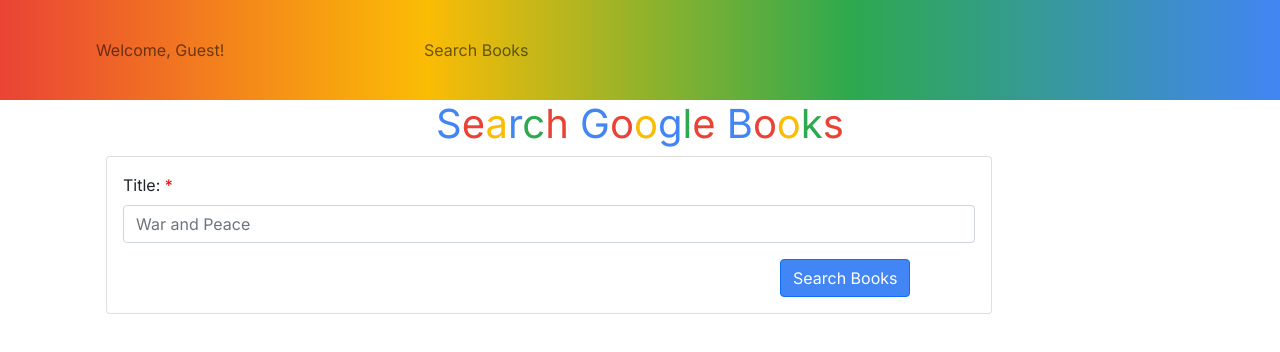
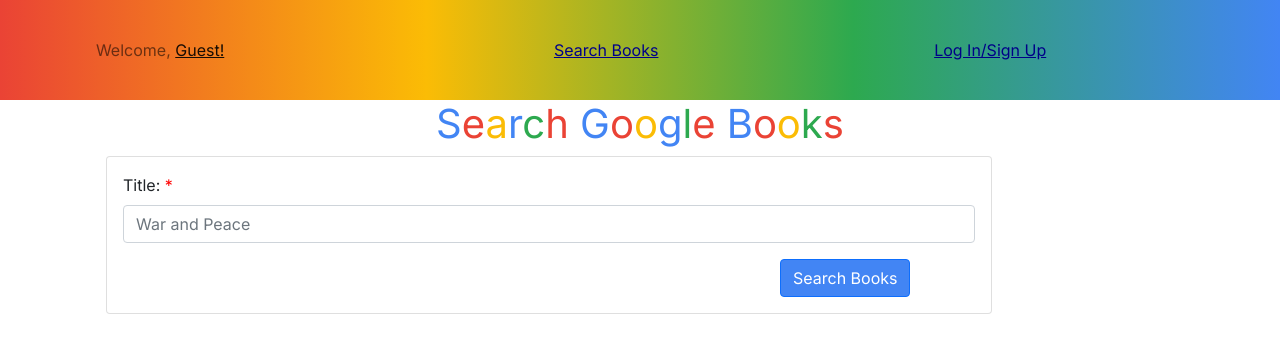
Before and after one commit to LauraCole1900/mern-google-book-search, a React (Create React App) app in the folder client/: page / in a window 1280 px wide. Shown: the top 352 px of the page. Built offline with nearby package versions, Linux system fonts and the light colour scheme.

Commit message:
started incorporating auth into navbar

```diff
--- a/client/src/components/nav/index.js
+++ b/client/src/components/nav/index.js
@@ -2,6 +2,7 @@
 import { Link, useNavigate } from "react-router-dom";
 import { Container, Navbar, Nav, Image } from "react-bootstrap";
 import { UserAPI } from "../../utils/api";
+import Auth from '../../utils/auth';
 import "./style.css";
 
 const Navigation = () => {
@@ -31,34 +32,34 @@
       {/* {pageReady === true && */}
       <Navbar expand="sm" className="navbar">
         <Navbar.Text className="hello">
-          Welcome, Guest!
-          {/* {isAuthenticated
-              ? <Link to="/profile" className={navigate.pathname === "/profile" ? "navlink active" : "navlink"}>
+          Welcome,&nbsp;
+          {Auth.loggedIn()
+            ? <Link to="/profile" className="navlink">
               {userInfo.given_name}!
             </Link>
-              : <Link to={window.location.origin} className="navlink guest" onClick={() => loginWithRedirect()}>
+            : <Link to="/login" className="navlink">
               Guest!
             </Link>
-            } */}
+          }
         </Navbar.Text>
         <Nav className="navobj">
           {/* <Navbar.Toggle aria-controls="basic-navbar-nav" className="toggle" data-toggle="popover" title="Show Menu" /> */}
           <Navbar.Collapse id="basic-navbar-nav" className="navobject">
-            {/* {isAuthenticated &&
-                <Nav.Link href="/my_books">
+            {Auth.loggedIn() &&
+              <Link to="/my_books" className="navlink">
                 My Books
-                </Nav.Link>} */}
-            <Nav.Link href="/search">
+              </Link>}
+            <Link to="/search" className="navlink">
               Search Books
-            </Nav.Link>
-            {/* {isAuthenticated
-                ? <Link to={window.location.origin} className="navlink auth" onClick={() => logout({ returnTo: window.location.origin })}>
+            </Link>
+            {Auth.loggedIn()
+              ? <Link onClick={Auth.logout} className="navlink">
                 Logout
               </Link>
-                : <Link to={window.location.origin} className="navlink auth" onClick={() => loginWithRedirect()}>
-                  Log In
+              : <Link to="/login" className="navlink">
+                Log In/Sign Up
               </Link>
-              } */}
+            }
           </Navbar.Collapse>
         </Nav>
       </Navbar>
--- a/client/src/components/nav/style.css
+++ b/client/src/components/nav/style.css
@@ -1,5 +1,7 @@
 :root {
   --red: #ff0000;
+  --charcoal: #333333;
+  --darkBlue: #000088;
   --googleRed: #ea4335;
   --googleYellow: #fbbc05;
   --googleGreen: #2da94f;
@@ -21,8 +23,23 @@
 .navobj {
   width: 60%;
   display: flex;
-  justify-content: flex-end;
+  justify-content: space-between;
   /* border: 1px solid red; */
+}
+
+.navobject {
+  display: flex;
+  justify-content: space-around;
+}
+
+.navlink {
+  color: var(--darkBlue);
+}
+.navlink:hover {
+  color: var(--googleBlue);
+}
+.navlink:visited {
+  color: var(--charcoal);
 }
 
 @media (max-width: 768px) {
```
Lines whose indentation alone changed are shown as unchanged.
